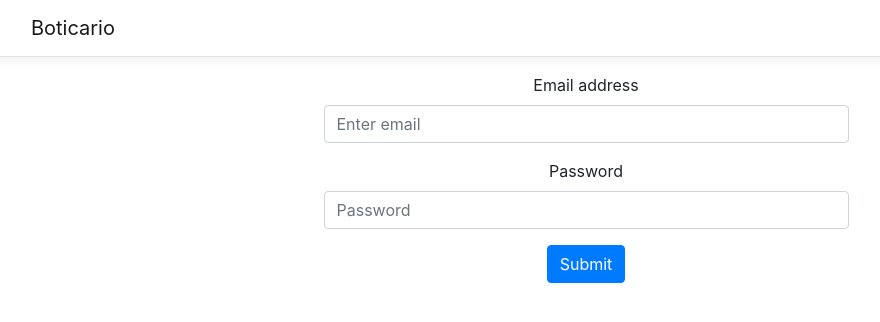
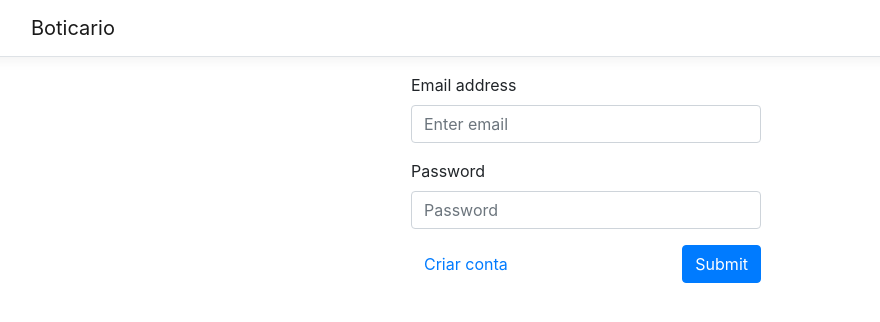
Before and after one commit to staskfe/GB_Cashback, a React (Create React App) app in the folder src/Boticario.Cashback.Web/ClientApp/: page / in a window 1280 px wide. Shown: the top 322 px of the page, without its empty margins (54-934 px from the left). Built offline with nearby package versions, Linux system fonts and the light colour scheme.

Commit message:
Criar revendedor pelo login

```diff
--- a/src/Boticario.Cashback.Web/ClientApp/src/App.js
+++ b/src/Boticario.Cashback.Web/ClientApp/src/App.js
@@ -5,13 +5,8 @@ import { Revendedor } from './components/Revendedor';
 import { Compra } from './components/Compra';
 import { Login } from './components/Login';
 
-
-
 export default class App extends Component {
     static displayName = App.name;
-
-
-
     render() {
         return (
             <Layout>
--- a/src/Boticario.Cashback.Web/ClientApp/src/components/Login.js
+++ b/src/Boticario.Cashback.Web/ClientApp/src/components/Login.js
@@ -1,8 +1,8 @@
 import React, { Component } from 'react';
-import Button from 'react-bootstrap/Button';
-import Form from 'react-bootstrap/Form';
-import Col from 'react-bootstrap/Col';
+import { Button, Form, Col, Row, Modal } from 'react-bootstrap';
 import { Redirect } from 'react-router-dom';
+
+import { NotificationContainer, NotificationManager } from 'react-notifications';
 
 
 
@@ -14,13 +14,18 @@ export class Login extends Component {
         this.state = {
             email: "",
             senha: "",
-            authenticado: false
+            authenticado: false,
+            openModal: false,
+
         };
 
         this.senhaAlterada = this.senhaAlterada.bind(this);
         this.ValidarUsuario = this.ValidarUsuario.bind(this);
         this.emailAlterado = this.emailAlterado.bind(this);
         this.redirect = this.redirect.bind(this);
+
+        this.salvar = this.salvar.bind(this);
+        this.handleChange = this.handleChange.bind(this);
     }
 
     setLocalStorage(values) {
@@ -43,11 +48,9 @@ export class Login extends Component {
 
     redirect() {
         if (this.state.authenticado) {
-            return (<Redirect to="/Compra" />)
+            return (<Redirect exact to="/Compra" />)
         }
-
     }
-
 
     ValidarUsuario(event) {
         var loginViewModel = {
@@ -78,11 +81,10 @@ export class Login extends Component {
     }
     render() {
         return (
-
-
-
-            <div style={{ textAlign: "-webkit-center" }}>
-                <Col sm="6">
+            <div>
+                <Row >
+                    <Col sm="4" ></Col>
+                    <Col sm="4" >
                         <Form onSubmit={this.ValidarUsuario}>
                             <Form.Group controlId="formBasicEmail">
                                 <Form.Label>Email address</Form.Label>
@@ -94,14 +96,103 @@ export class Login extends Component {
                             </Form.Group>
                             <Form.Group controlId="formBasicCheckbox">
                             </Form.Group>
-                        <Button variant="primary" type="submit">
-                            Submit
-                    </Button>
+                            <Row >
+                                <Col sm="6" >
+                                    <Button onClick={() => this.managerModal(true)} variant="link">Criar conta</Button>
+                                </Col>
+                                <Col sm="6" style={{ textAlign: "right" }}>
+                                    <Button variant="primary" type="submit">Submit</Button>
+                                </Col>
+                            </Row>
+
+
                         </Form>
                     </Col>
+                    <Col sm="4"></Col>
+                </Row>
+
                 {this.redirect()}
-
+                {this.modalSalvar()}
+                <NotificationContainer />
             </div>
         );
     }
+
+
+
+    sucesso = (message) => {
+        NotificationManager.success(message);
+    };
+    erro = (message) => {
+        NotificationManager.error(message);
+    };
+
+    handleChange(e) {
+        this.setState({ [e.target.name]: e.target.value });
     }
+    salvar(event) {
+        event.preventDefault();
+        var revendedor = {
+            Nome: this.state.nome,
+            Email: this.state.email,
+            cpf: this.state.cpf,
+            Senha: this.state.senha,
+        }
+
+        fetch("http://localhost:5001/revendedor", {
+            method: "POST",
+            headers: { 'Content-Type': 'application/json' },
+            body: JSON.stringify(revendedor)
+        })
+            .then((response) => response.json())
+            .then(() => {
+                this.managerModal(false);
+                this.sucesso("Revendedor criado com sucesso!");
+            })
+            .catch((error) => {
+                console.error(error);
+                this.erro("Erro ao criar revendedor");
+            });
+    }
+    managerModal(value) {
+        this.setState({
+            openModal: value
+        });
+    }
+    modalSalvar() {
+        return (
+            <Modal size="lg" show={this.state.openModal}>
+                <Modal.Header>
+                    <Modal.Title>Cadastrar revendedor</Modal.Title>
+                </Modal.Header>
+                <Modal.Body>
+                    <Form onSubmit={this.salvar}>
+                        <Form.Group >
+                            <Form.Label>Nome</Form.Label>
+                            <Form.Control placeholder="Nome" required onChange={this.handleChange} name="nome" />
+                        </Form.Group>
+                        <Form.Group controlId="formGridEmail">
+                            <Form.Label>Email</Form.Label>
+                            <Form.Control type="email" placeholder="Enter email" required onChange={this.handleChange} name="email" />
+                        </Form.Group>
+                        <Form.Row>
+                            <Form.Group as={Col}>
+                                <Form.Label>CPF</Form.Label>
+                                <Form.Control required onChange={this.handleChange} name="cpf" type="number" />
+                            </Form.Group>
+                            <Form.Group as={Col} controlId="formGridPassword">
+                                <Form.Label>Senha</Form.Label>
+                                <Form.Control type="password" placeholder="Password" required onChange={this.handleChange} name="senha" />
+                            </Form.Group>
+                        </Form.Row>
+                        <div style={{ textAlign: "right" }}>
+                            <Button variant="primary" type="submit" > Save Changes </Button>
+                            <span>   </span>
+                            <Button variant="secondary" onClick={() => this.managerModal(false)}> Close </Button>
+                        </div>
+                    </Form>
+                </Modal.Body>
+            </Modal>
+        )
+    }
+}
--- a/src/Boticario.Cashback.Web/ClientApp/src/components/Revendedor.js
+++ b/src/Boticario.Cashback.Web/ClientApp/src/components/Revendedor.js
@@ -102,6 +102,7 @@ export class Revendedor extends Component {
             )
         })
     }
+
     managerModal(value) {
         this.setState({
             openModal: value
```
Lines whose indentation alone changed are shown as unchanged.
